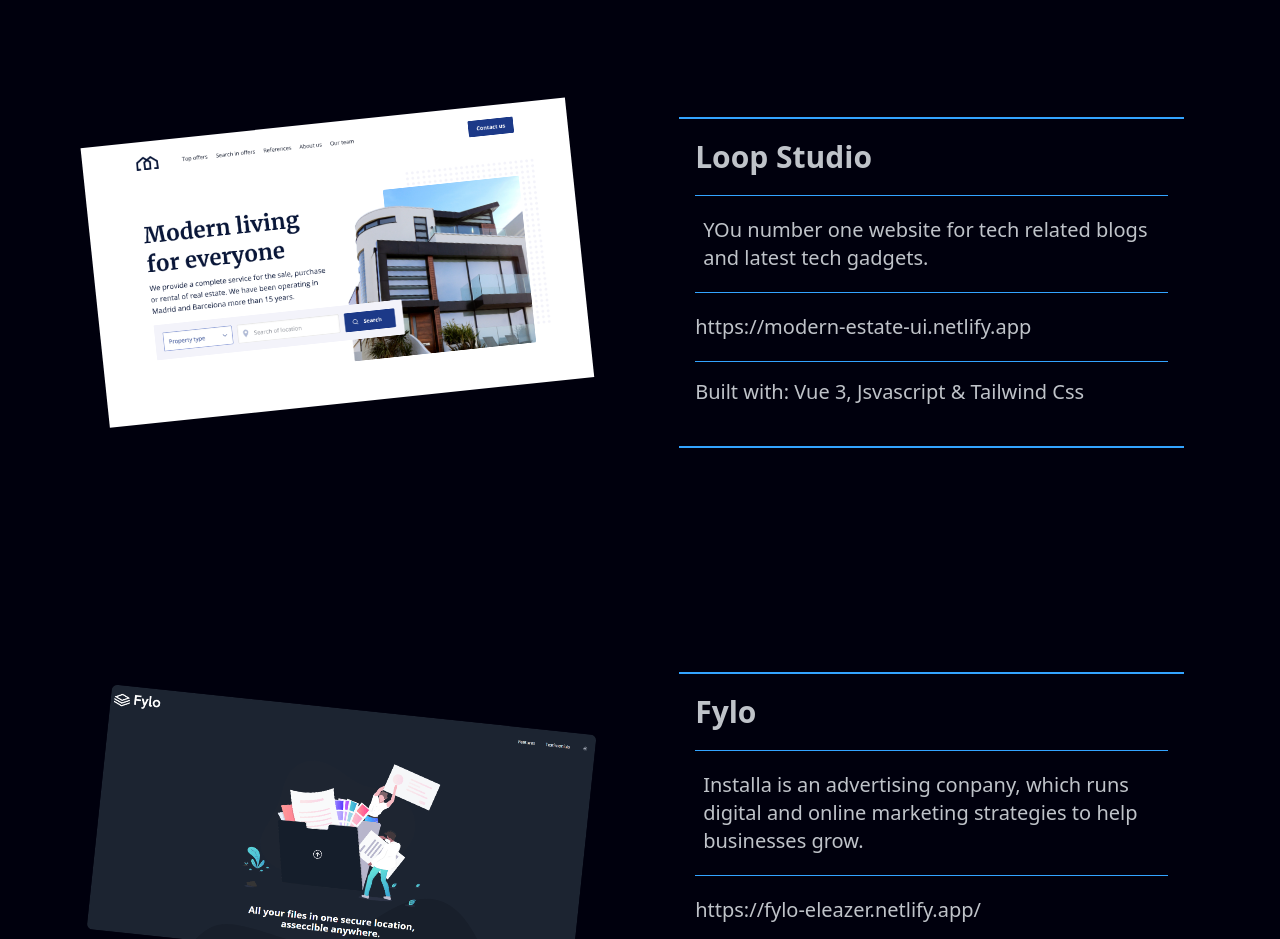
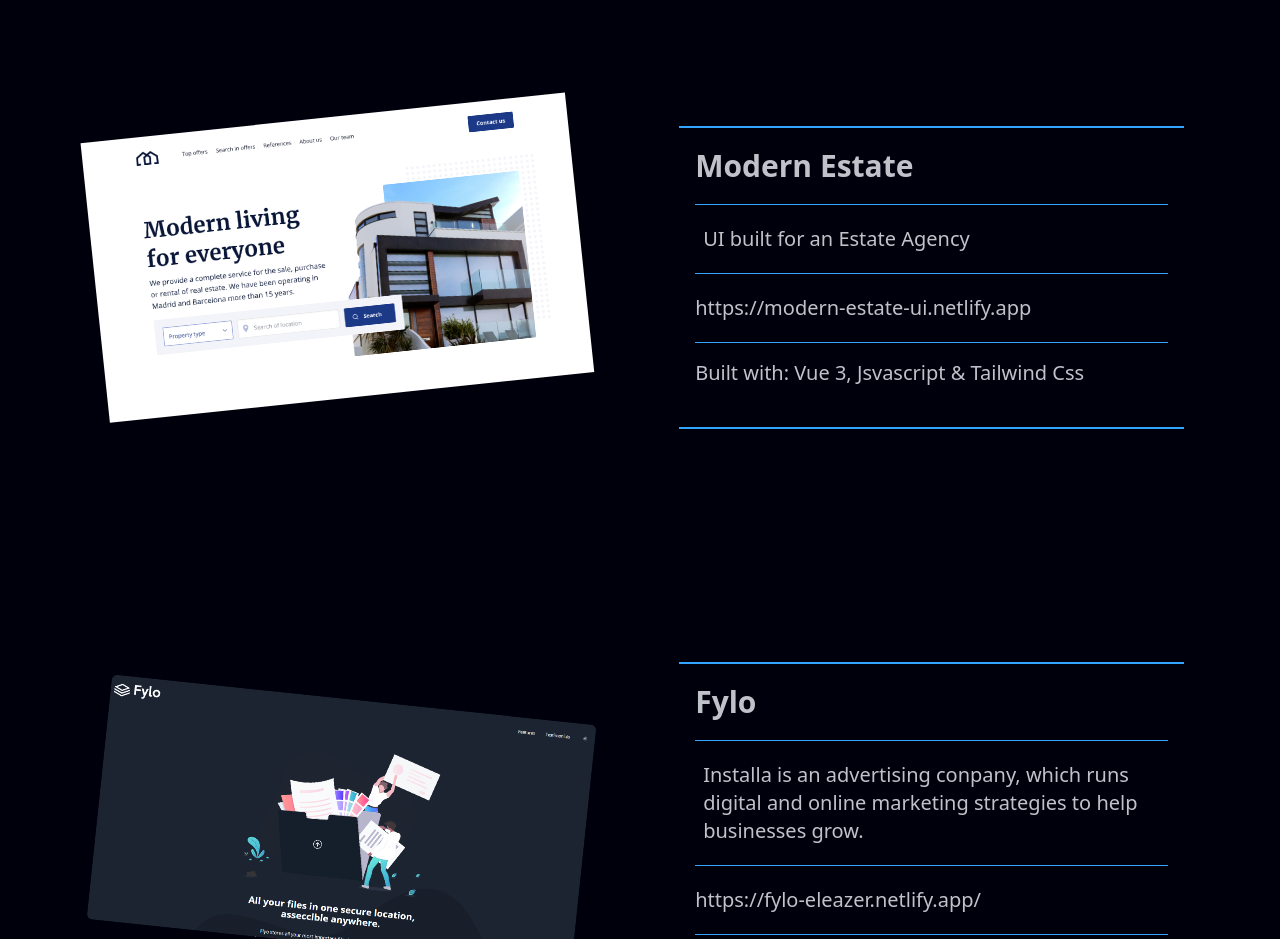
Before and after one commit to abbey-eleazer/portfolio, a Vue app: page / in a window 1280 px wide. Shown: the part 3320-4259 px from the top of the page. Built offline with nearby package versions, Linux system fonts and the light colour scheme.

Commit message:
name change

```diff
--- a/src/components/ProjectFour.vue
+++ b/src/components/ProjectFour.vue
@@ -15,9 +15,11 @@
       <!-- Text  -->
       <div class="h-full w-full px-4 border-2 border-l-0 border-r-0 py-5 md:px-4 border-colorTertiary">
 
-<h4 class="text-colorText font-bold text-xl md:text-3xl border-b border-colorTertiary pb-5">Loop Studio</h4>
+<h4 class="text-colorText font-bold text-xl md:text-3xl border-b border-colorTertiary pb-5">
+Modern Estate
+</h4>
 <p class="text-colorText text-sm p-2 md:text-xl md:pt-5 md:pb-5 border-b border-colorTertiary mb-5">
-  YOu number one website for tech related blogs and latest tech gadgets.
+  UI built for an Estate Agency
 </p>
 <a href="https://modern-estate-ui.netlify.app" class="hover:text-colorSecondary text-colorText text-sm md:text-xl">https://modern-estate-ui.netlify.app</a>
 <p class="pt-4 md:pb-5 pb-2 mt-5 border-t border-colorTertiary  text-colorText text-sm md:text-xl">
```
